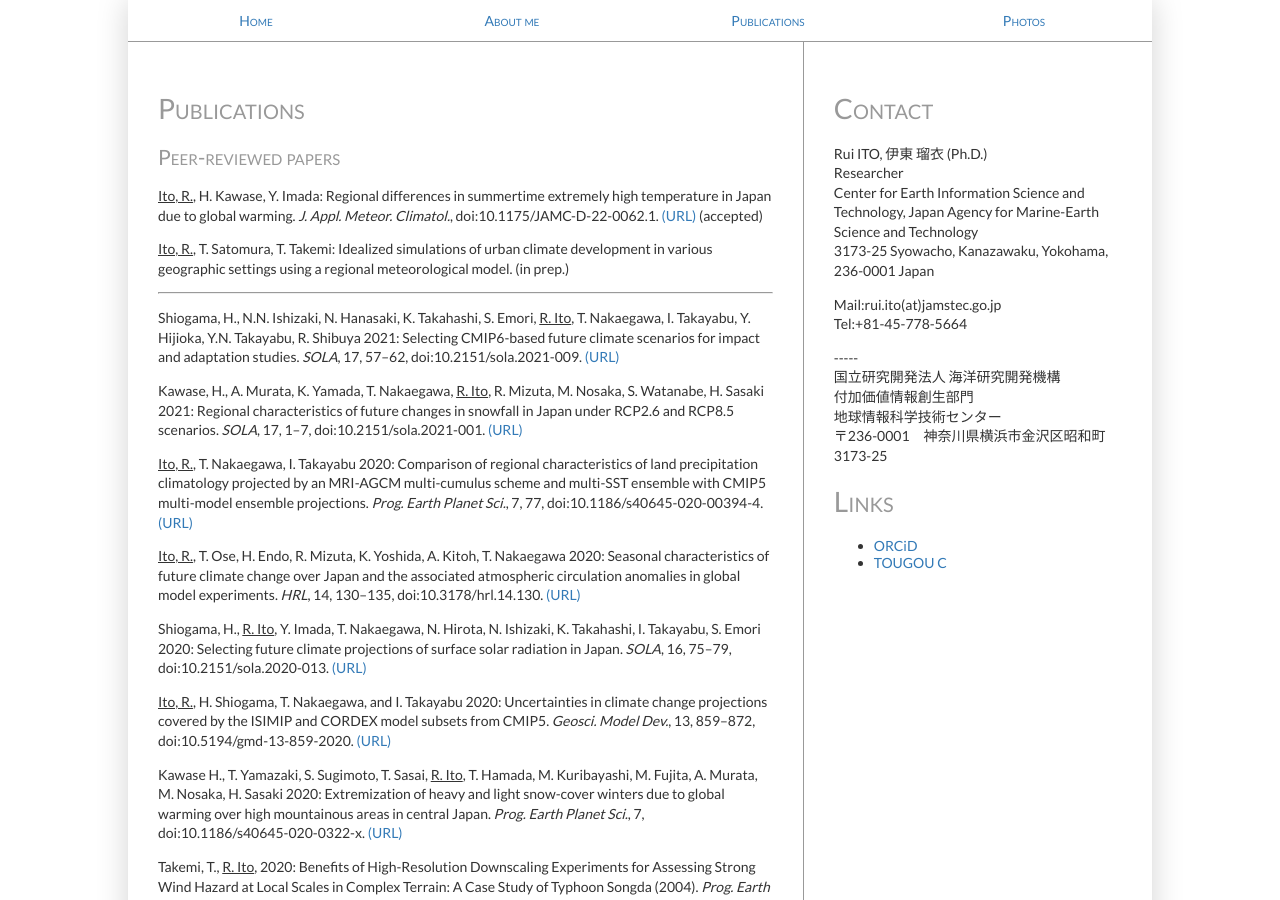
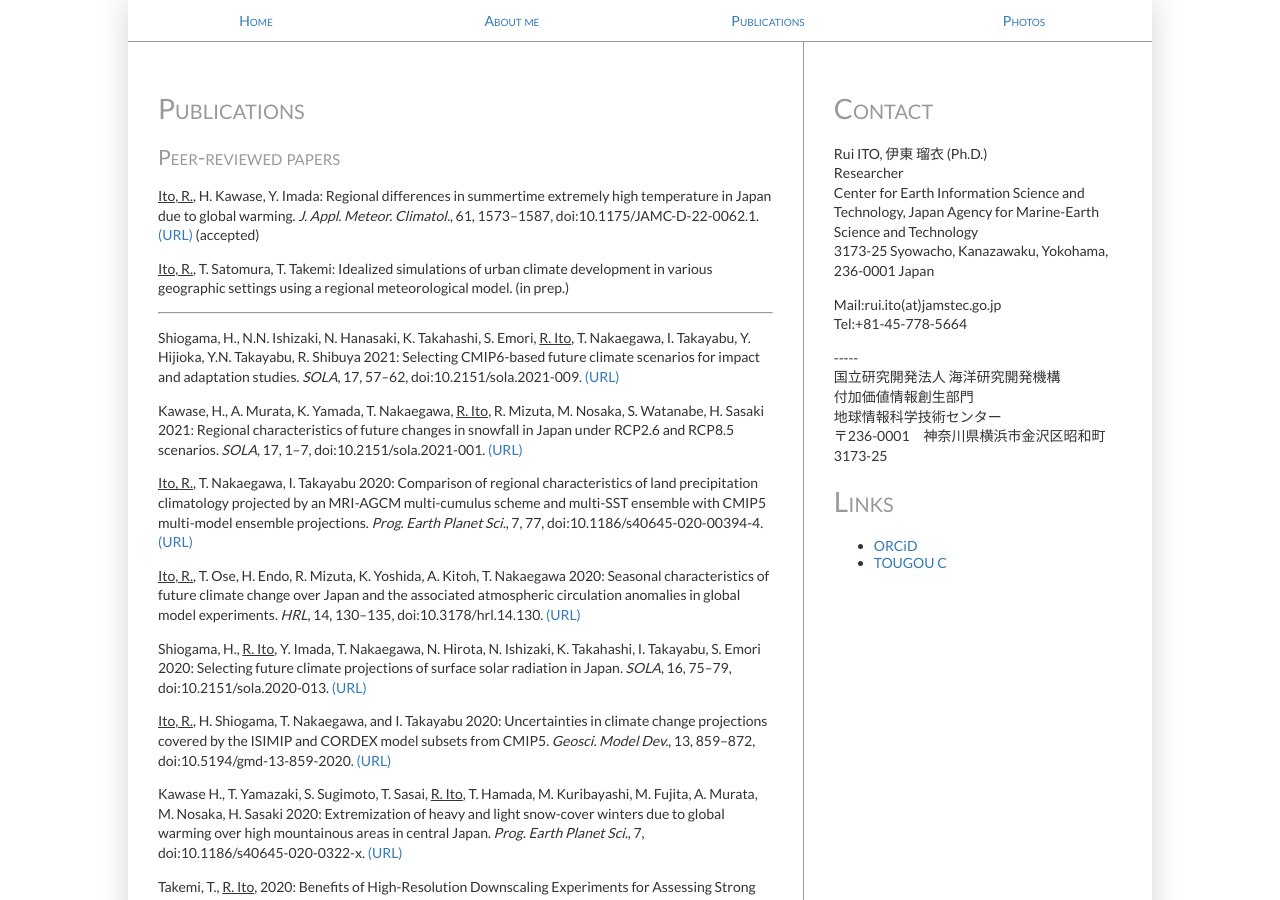
Before and after one commit to rui-climbiz/rui-climbiz.github.io, a Jekyll site: the page built from publications.html, in a window 1280 px wide and 900 px high. Built offline with Jekyll 4.4.1, drawn with Linux system fonts in a browser that asks for light colours.

Commit message:
Update publications.html

```diff
--- a/publications.html
+++ b/publications.html
@@ -5,7 +5,7 @@
 ---
 <h1>Publications</h1>
 <h2>Peer-reviewed papers</h2>
-<p><u>Ito, R.</u>, H. Kawase, Y. Imada: Regional differences in summertime extremely high temperature in Japan due to global warming. <i>J. Appl. Meteor. Climatol.</i>, doi:10.1175/JAMC-D-22-0062.1. <a href="https://doi.org/10.1175/JAMC-D-22-0062.1">(URL)</a> (accepted)</p>
+<p><u>Ito, R.</u>, H. Kawase, Y. Imada: Regional differences in summertime extremely high temperature in Japan due to global warming. <i>J. Appl. Meteor. Climatol.</i>, 61, 1573–1587, doi:10.1175/JAMC-D-22-0062.1. <a href="https://doi.org/10.1175/JAMC-D-22-0062.1">(URL)</a> (accepted)</p>
 <p><u>Ito, R.</u>, T. Satomura, T. Takemi: Idealized simulations of urban climate development in various geographic settings using a regional meteorological model. (in prep.)</p>
 <hr>
 <p>Shiogama, H., N.N. Ishizaki, N. Hanasaki, K. Takahashi, S. Emori, <u>R. Ito</u>, T. Nakaegawa, I. Takayabu, Y. Hijioka, Y.N. Takayabu, R. Shibuya 2021: Selecting CMIP6-based future climate scenarios for impact and adaptation studies. <i>SOLA</i>, 17, 57–62, doi:10.2151/sola.2021-009. <a href="https://doi.org/10.2151/sola.2021-009">(URL)</a></p>
```
